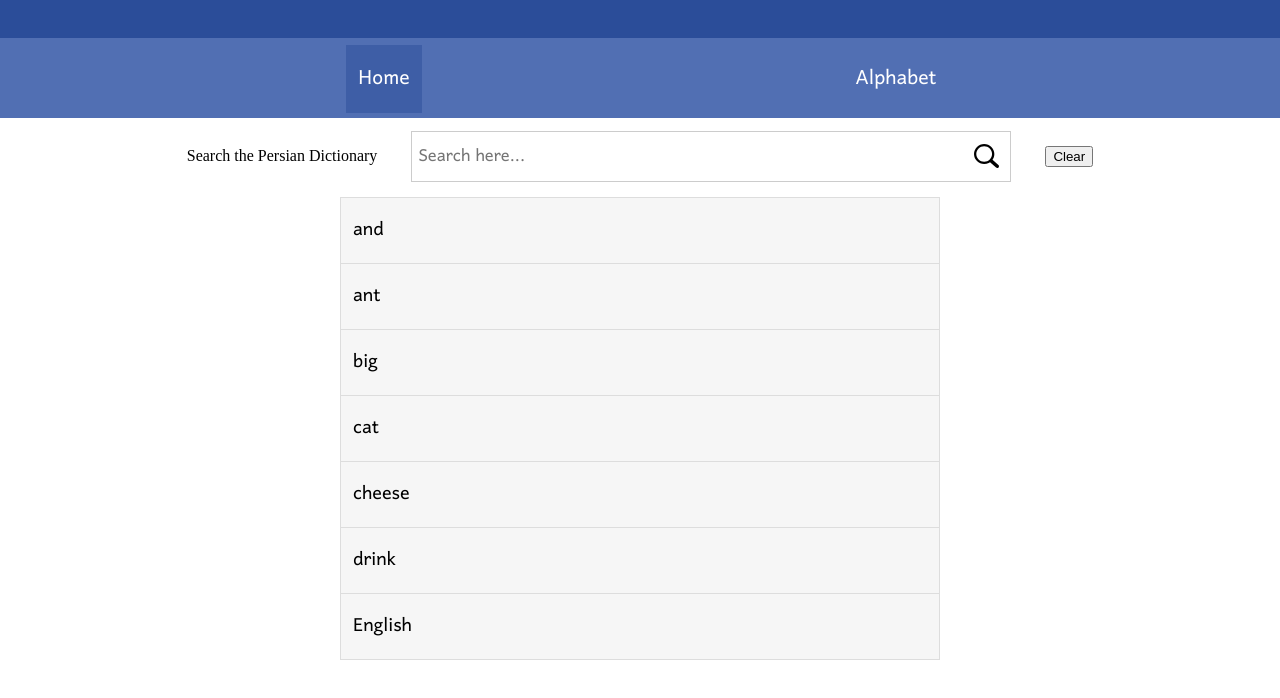
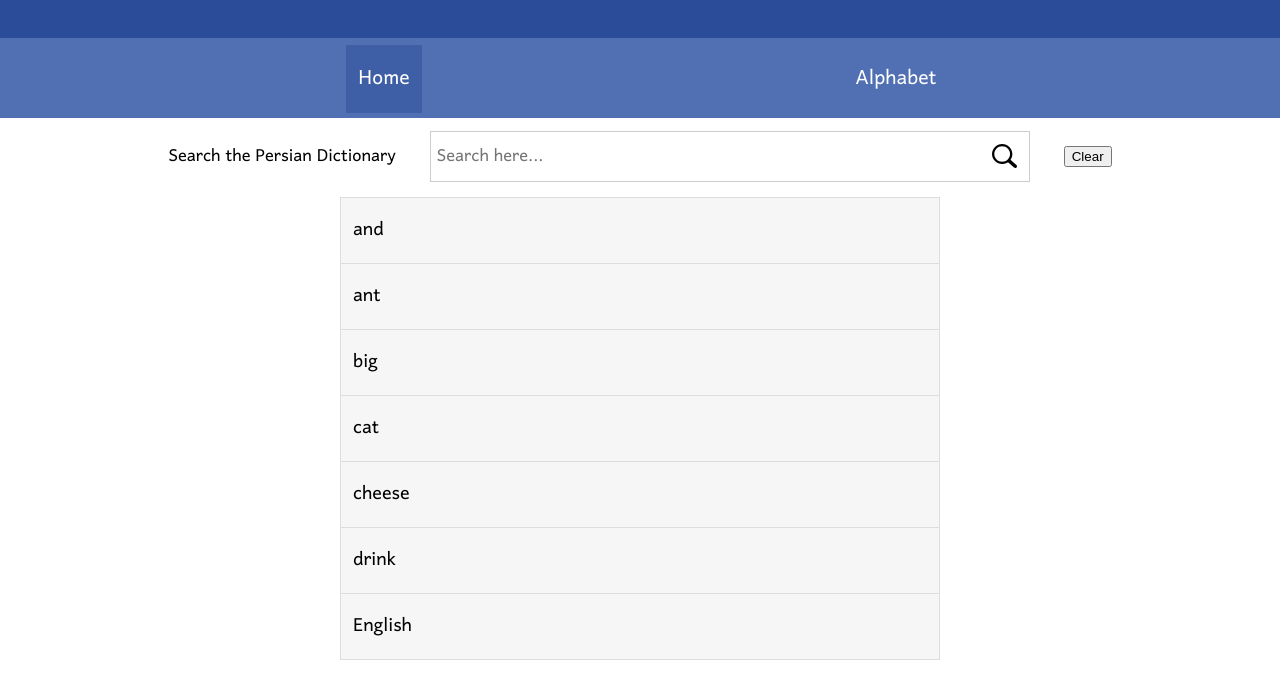
Before and after one commit to jasminesgh/dictionary-project-v3, a plain HTML site: page index.html in a window 1280 px wide. Shown: the part 190-888 px from the top of the page. Drawn offline with Linux system fonts and the light colour scheme.

Commit message:
Update index.html

```diff
--- a/index.html
+++ b/index.html
@@ -48,7 +48,7 @@
     </div>
   </div>
   <div class="body">
-    <form class="search-box"><label for="search">Search the Persian Dictionary
+    <form class="search-box"><label for="search"><span class="label">Search the Persian Dictionary</span>
         <input type="text" id="myInput" onkeyup="myFunction()" placeholder="Search here..." class="search"></label>
       <input type="reset" value="Clear" id="clear">
     </form>
```
